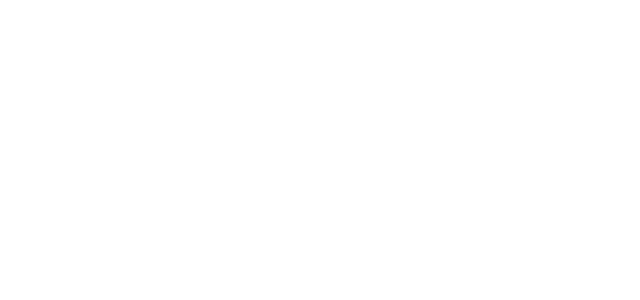
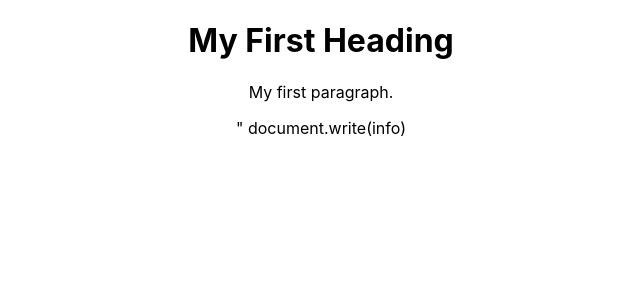
Before and after one commit to nathanok/nathanok.github.io, a React (Create React App) app: page / in a window 1280 px wide. Shown: the top 300 px of the page, without its empty margins (319-959 px from the left). Built offline with nearby package versions, Linux system fonts and the light colour scheme.

Commit message:
convert html to javascript

```diff
--- a/src/components/Page.js
+++ b/src/components/Page.js
@@ -6,10 +6,29 @@
     render() {
         return (
         <div className="Page">
+
+
+<html>
+<head>
+<title>Page Title</title>
+</head>
+<body>
+
+<h1>My First Heading</h1>
+<p>My first paragraph.</p>
+
+</body>
+</html>"
+
+document.write(info)
             </div>
+
+
         );
 
         }
+
+
     }
 
 
```
